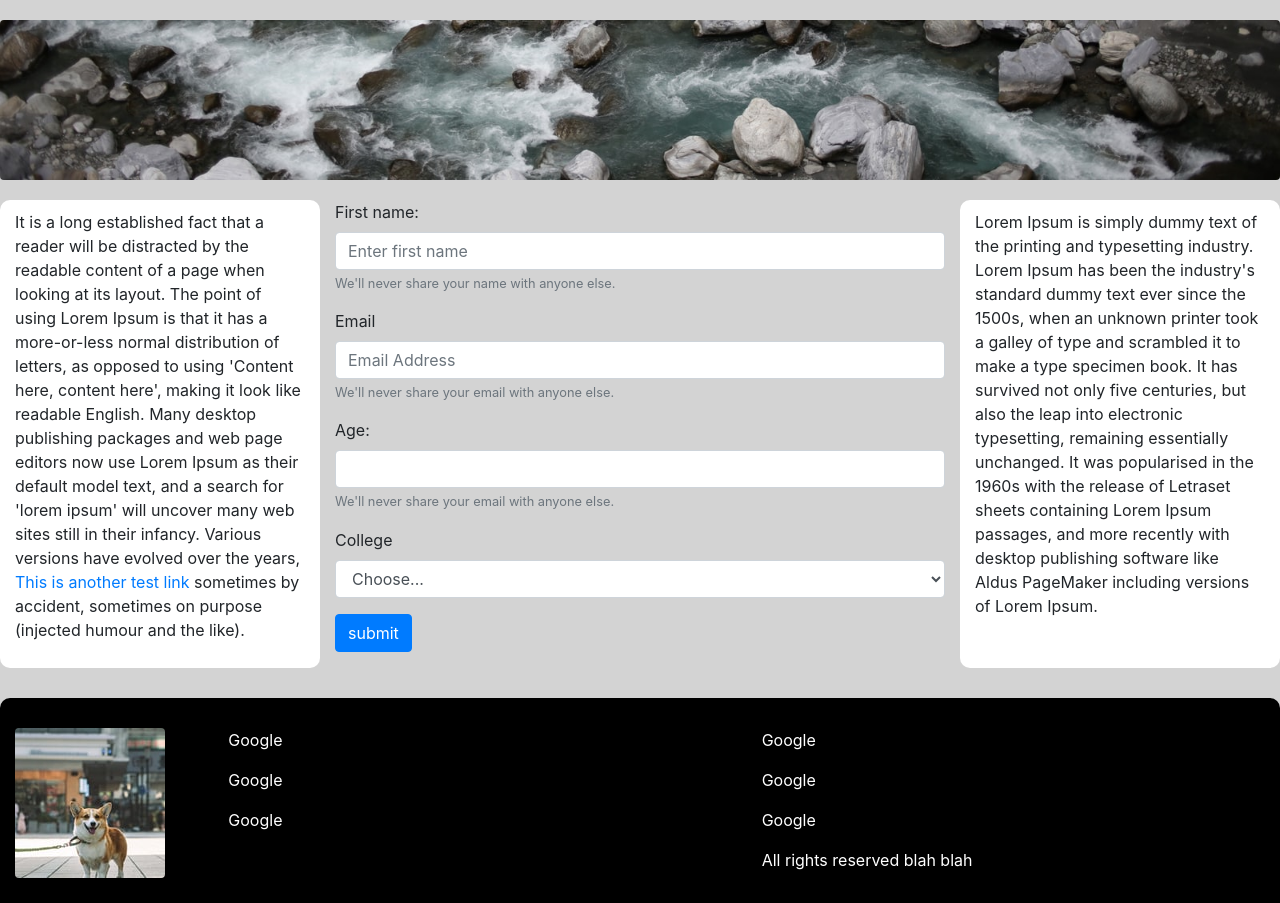
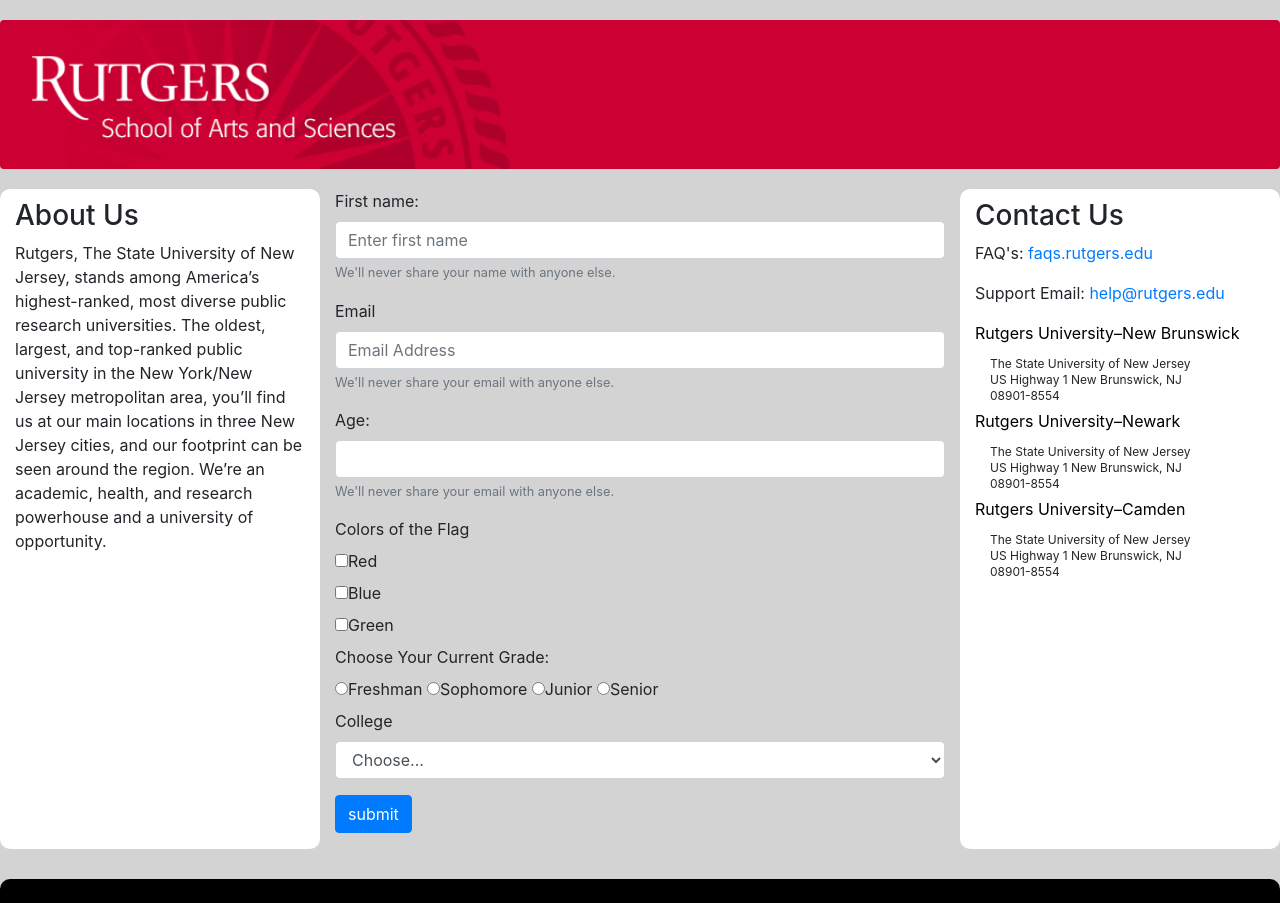
Before and after one commit to neerejs/htmlprojects, a plain HTML site: page index.html in a window 1280 px wide. Shown: the top 903 px of the page. Drawn offline with nearby package versions, Linux system fonts and the light colour scheme.

Commit message:
Change 2

```diff
--- a/css/styles.css
+++ b/css/styles.css
@@ -1,6 +1,7 @@
 body {
     background-color: lightgray;
 }
+
 
 .container {
     max-width: 1360px;
@@ -25,3 +26,11 @@ body {
     padding-top:10px;
     border-radius: 10px;
 }
+ .stuff {
+     color: black;
+ }
+
+ .smaller {
+     margin-left: 15px;
+     size: pt;
+ }
--- a/index.html
+++ b/index.html
@@ -26,19 +26,19 @@
     <div class="container">
         <div class="row">
             <div class="">
-                <img src="./images/banner.jpg" class="img-fluid rounded" style="margin-top:20px;margin-bottom:20px" />
+                <img src="./images/red_banner.png" class="img-fluid rounded" width= 10000px;
+                    style="margin-top:20px;margin-bottom:20px" />
             </div>
         </div>
 
         <div class="row">
             <div class="col-sm-3 body-color">
-                <p>It is a long established fact that a reader will be distracted by the readable content of a page when
-                    looking at its layout. The point of using Lorem Ipsum is that it has a more-or-less normal
-                    distribution of letters, as opposed to using 'Content here, content here', making it look like
-                    readable English. Many desktop publishing packages and web page editors now use Lorem Ipsum as their
-                    default model text, and a search for 'lorem ipsum' will uncover many web sites still in their
-                    infancy. Various versions have evolved over the years, <a href="www.msn.com">This is another test link</a> sometimes by accident, sometimes on purpose
-                    (injected humour and the like).</p>
+                <h3>About Us</H5>
+                <p>Rutgers, The State University of New Jersey, stands among America’s highest-ranked, most diverse
+                    public research universities. The oldest, largest, and top-ranked public university in the New
+                    York/New Jersey metropolitan area, you’ll find us at our main locations in three New Jersey cities,
+                    and our footprint can be seen around the region. We’re an academic, health, and research powerhouse
+                    and a university of opportunity.</p>
 
             </div>
 
@@ -77,13 +77,37 @@
                         <div class="invalid-feedback">Age is required</div>
                     </div>
 
+                    <div class="checkbox">
+                        <label for="flag">Colors of the Flag</label><br>
+                        <label><input type="checkbox" value="">Red</label>
+                      </div>
+                      <div class="checkbox">
+                        <label><input type="checkbox" value="">Blue</label>
+                      </div>
+                      <div class="checkbox">
+                        <label><input type="checkbox" value="">Green</label>
+                      </div>
+
+                    <div class=".radio-inline">
+                        <label for="grade">Choose Your Current Grade:</label><br>
+                        <!-- <input type="" id="grade" name="grade" class="form-control" aria-describedby="grade"> -->
+                        <label class="radio-inline"><input type="radio" name="optradio" >Freshman</label>
+                        <label class="radio-inline"><input type="radio" name="optradio" >Sophomore</label>
+                        <label class="radio-inline"><input type="radio" name="optradio" >Junior</label>
+                        <label class="radio-inline"><input type="radio" name="optradio" >Senior</label>
+                        <div class="valid-feedback"></div>
+
+                        <div class="invalid-feedback">grade is required</div>
+                    </div>
+
                     <div class="form-group">
                         <label for="exampleFormControlSelect1">College</label>
                         <select class="form-control" id="college" required>
                             <option value="">Choose...</option>
-                            <option value="1">One</option>
-                            <option value="2">Two</option>
-                            <option value="3">Three</option>
+                            <option value="1">Arts & Sciences</option>
+                            <option value="2">Engineering</option>
+                            <option value="3">Pharmacy</option>
+                            <option value="4">Business</option>
                         </select>
                         <div class="valid-feedback"></div>
                         <div class="invalid-feedback">College is required</div>
@@ -99,12 +123,24 @@
             </div>
 
             <div class="col-sm-3 body-color">
-                <p>Lorem Ipsum is simply dummy text of the printing and typesetting industry. Lorem Ipsum has been the
-                    industry's standard dummy text ever since the 1500s, when an unknown printer took a galley of type
-                    and scrambled it to make a type specimen book. It has survived not only five centuries, but also the
-                    leap into electronic typesetting, remaining essentially unchanged. It was popularised in the 1960s
-                    with the release of Letraset sheets containing Lorem Ipsum passages, and more recently with desktop
-                    publishing software like Aldus PageMaker including versions of Lorem Ipsum.</p>
+                <h3>Contact Us</h3>
+                    <p>FAQ's: <a href="http://www.google.com">faqs.rutgers.edu</a></p>
+                    <p>Support Email: <a href="http://www.google.com">help@rutgers.edu</a></p>
+                    <p ><a class="stuff" href="http://www.google.com">Rutgers University–New Brunswick</a></p>
+                    <p class="smaller"><sub>The State University of New Jersey</sub></p>
+                    <p class="smaller"><sub>US Highway 1 New Brunswick, NJ</sub></p>
+                    <p class="smaller"><sub>08901-8554</sub></p>
+
+                    <p><a class="stuff" href="http://www.google.com">Rutgers University–Newark</a></p>
+                    <p class="smaller"><sub>The State University of New Jersey</sub></p>
+                    <p class="smaller"><sub>US Highway 1 New Brunswick, NJ</sub></p>
+                    <p class="smaller"><sub>08901-8554</sub></p>
+
+                    <p><a class="stuff" href="http://www.google.com">Rutgers University–Camden</a></p>
+                    <p class="smaller"><sub>The State University of New Jersey</sub></p>
+                    <p class="smaller"><sub>US Highway 1 New Brunswick, NJ</sub></p>
+                    <p class="smaller"><sub>08901-8554</sub></p>
+
             </div>
 
 
@@ -113,22 +149,28 @@
         </div>
 
         <div class="row footer" style="background-color: black;padding-top:30px;padding-bottom:30px">
-            <div class="col-sm-2">
-               <img src="images/dog.jpg" class="img-fluid rounded"/>
+            <div class="col-sm-1">
+                <img src="images/rlogo.png" class="img-fluid rounded" />
             </div>
 
-            <div class="col-sm-5">
-                <p><a href="http://www.google.com">Google</a></p>
-                <p><a href="http://www.google.com">Google</a></p>
-                <p><a href="http://www.google.com">Google</a> </p>
+            <div class="col-sm-3">
+                <p style="text-align:center"><a href="http://www.google.com">Google</a></p>
+                <p style="text-align:center"><a href="http://www.google.com">Google</a></p>
+                <p style="text-align:center"><a href="http://www.google.com">Google</a> </p>
             </div>
 
-            <div class="col-sm-5">
-                <p><a href="http://www.google.com">Google</a></p>
-                <p><a href="http://www.google.com">Google</a></p>
-                <p><a href="http://www.google.com">Google</a> </p>
+            <div class="col-sm-3">
+                <p style="text-align:center"><a href="http://www.google.com">Google</a></p>
+                <p style="text-align:center"><a href="http://www.google.com">Google</a></p>
+                <p style="text-align:center"><a href="http://www.google.com">Google</a> </p>
+            </div>
 
-                <p>All rights reserved blah blah</p>
+            <div class="col-sm-3">
+                <p style="text-align:center"><a href="http://www.google.com">Google</a></p>
+                <p style="text-align:center"><a href="http://www.google.com">Google</a></p>
+                <p style="text-align:center"><a href="http://www.google.com">Google</a> </p>
+
+                <!-- <p>All rights reserved blah blah</p> -->
             </div>
 
         </div>
```
Also changed, not shown: images/red_banner.png (added), images/rlogo.png (added).
